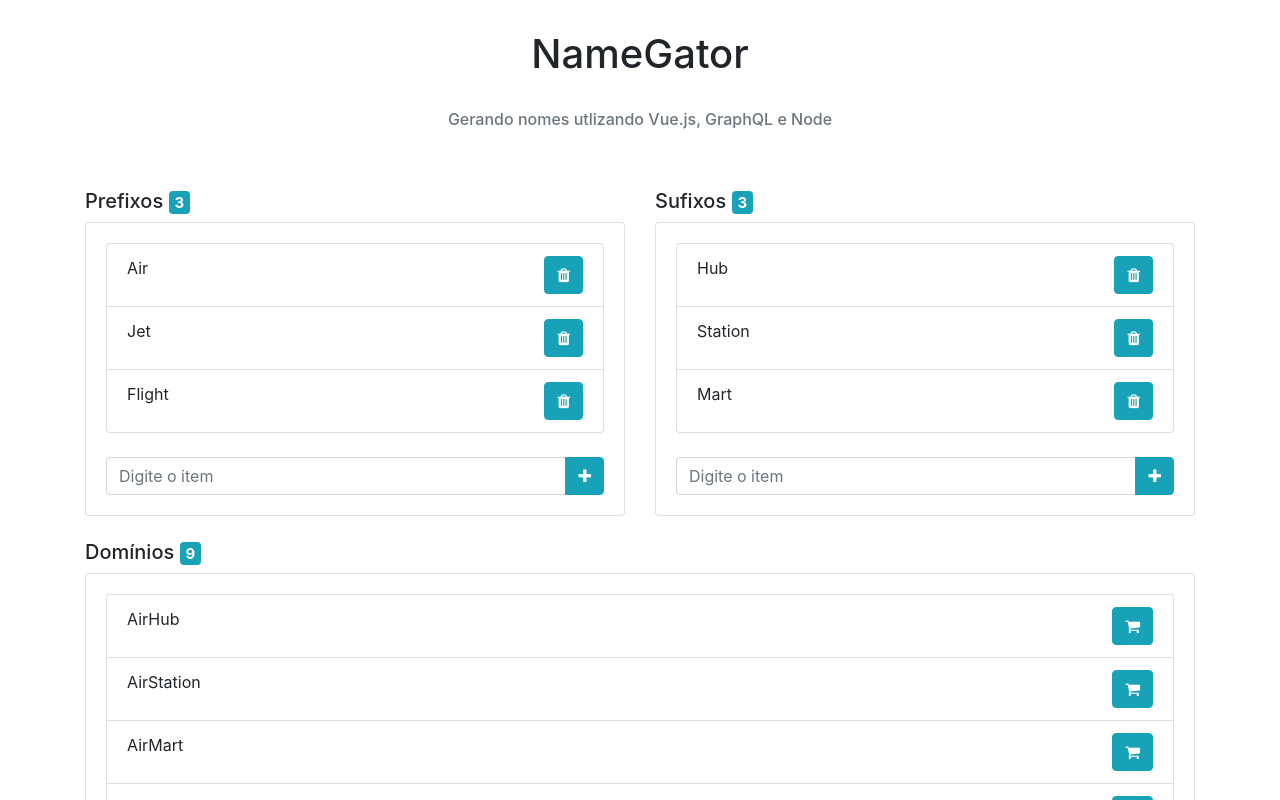
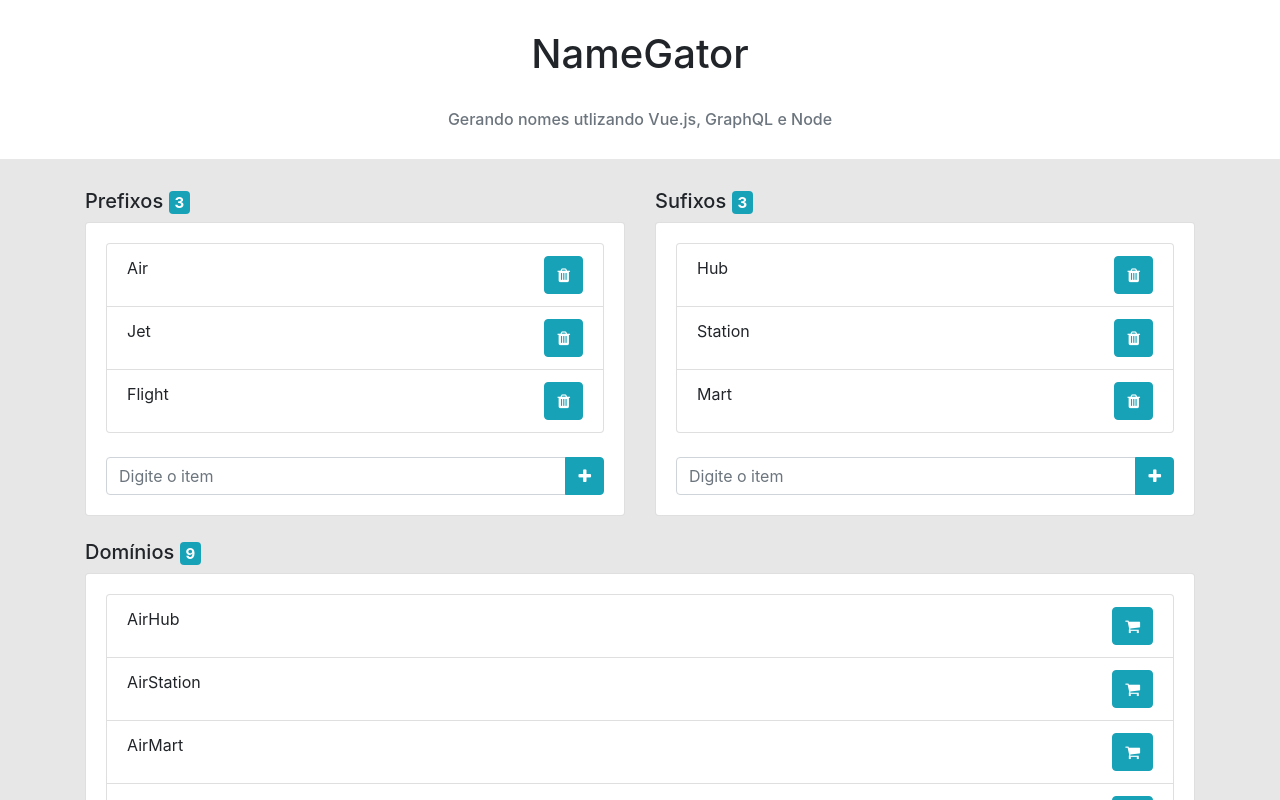
Before and after one commit to leonakaodev/namegator, a Vue app: page / in a window 1280 px wide. Shown: the top 800 px of the page. Built offline with nearby package versions, Linux system fonts and the light colour scheme.

Commit message:
Altera a cor do fundo

```diff
--- a/src/App.vue
+++ b/src/App.vue
@@ -69,6 +69,7 @@ export default {
 
 
 #main {
+	background-color: #E7E7E7;
     padding-top: 30px;
     padding-bottom: 30px;
 }
```
